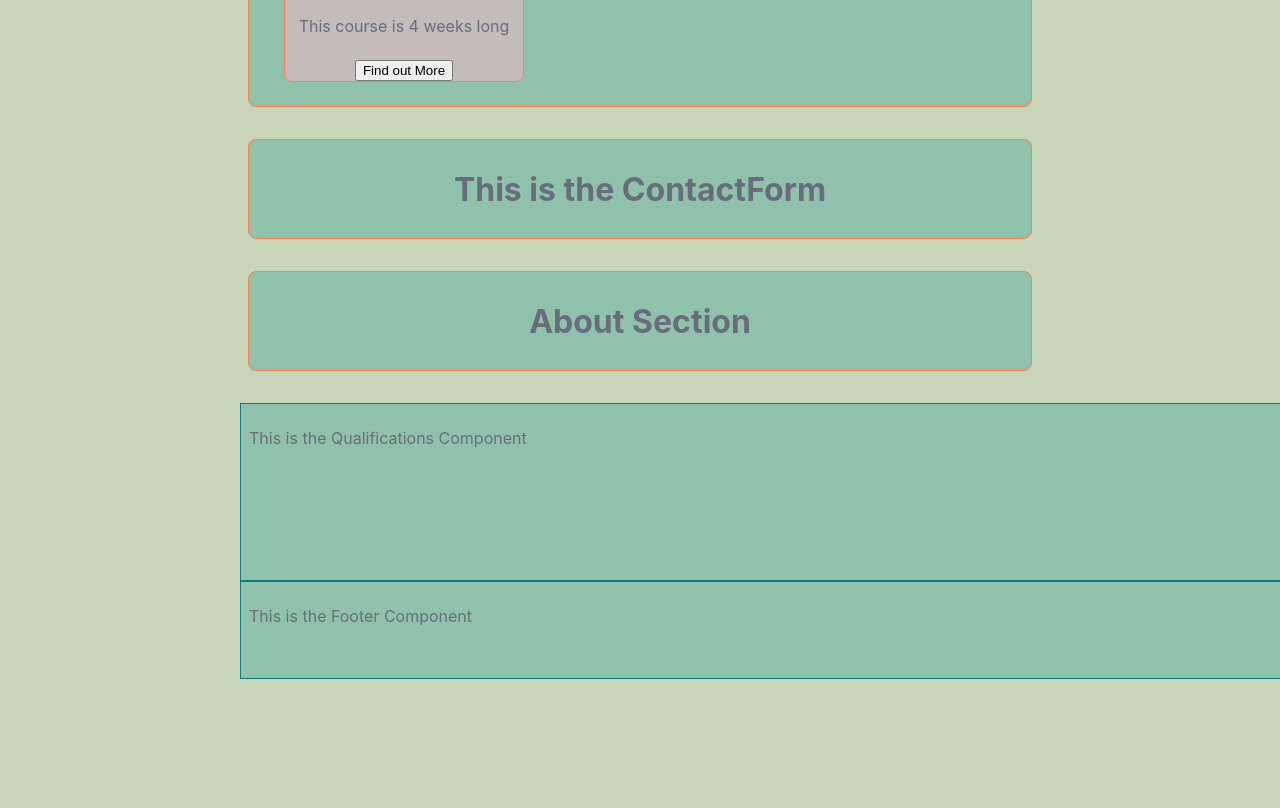
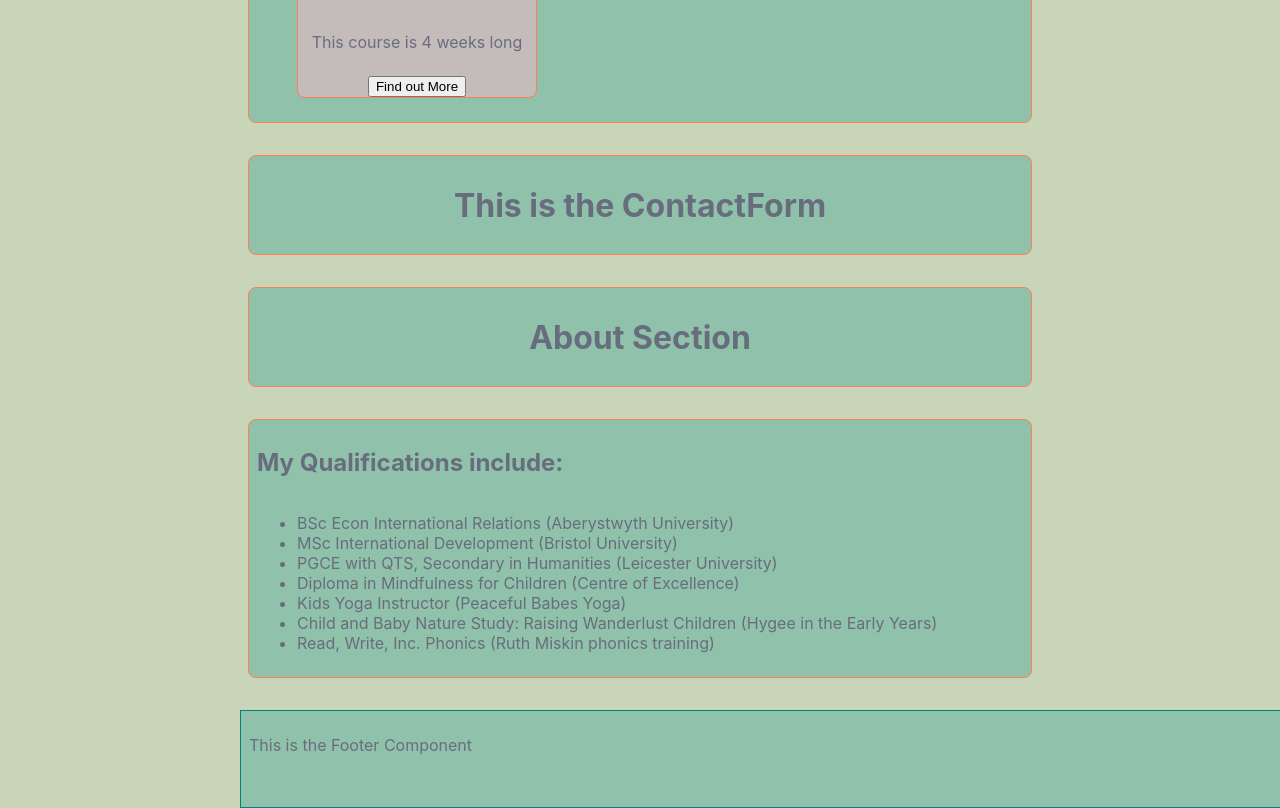
Before and after one commit to procrastian/client_bce, a React (Create React App) app: page / in a window 1280 px wide. Shown: the part 1140-1948 px from the top of the page. Before the commit the page ends 1819 px from the top, so only its background shows below. Built offline with nearby package versions, Linux system fonts and the light colour scheme.

Commit message:
qualifications started

```diff
--- a/src/App.css
+++ b/src/App.css
@@ -12,7 +12,6 @@ body {
   background-color: var(--bg-main-color);
   color: var(--txt-main-color);
   font-size: 16px;
-
 }
 
 h1 {
@@ -32,6 +31,8 @@ h1 {
   padding: 8px;
   margin: 32px 8px 32px 8px;
   border: solid 1px coral;
+  min-height: fit-content;
+  display: grid;
 }
 
 .component {
@@ -57,7 +58,3 @@ h1 {
   object-fit: cover;
   object-position: 100% center;
 }
-
-#qualifications {
-  height: 160px;
-}
--- a/src/App.js
+++ b/src/App.js
@@ -1,10 +1,11 @@
 import "./globalStylingVars.css";
 import "./App.css";
-import { Header, Qualifications, Footer } from "./Components";
+import { Header, Footer } from "./Components";
 import Home from "./pages/home";
 import About from "./pages/about";
 import CourseList from "./pages/course_list";
 import ContactForm from "./pages/contact_form";
+import Qualifications from "./pages/qualifications";
 
 function App() {
   return (
--- a/src/Components/Qualifications/index.js
+++ b/src/Components/Qualifications/index.js
@@ -1,9 +1 @@
-import "./style.css";
-
-export default function Qualifications() {
-  return (
-    <div className="component" id="qualifications">
-      <p>This is the Qualifications Component</p>
-    </div>
-  );
-}
+//qualifications images to go here
--- a/src/pages/home/style.css
+++ b/src/pages/home/style.css
@@ -1,7 +1,3 @@
-#home {
-  display: grid;
-}
-
 #home > .image_container {
   background: white;
   padding: 5%;
--- /dev/null
+++ b/src/pages/qualifications/index.js
@@ -0,0 +1,23 @@
+import "./style.css";
+
+export default function Qualifications() {
+  return (
+    <div className="card" id="qualifications">
+      <h2>My Qualifications include:</h2>
+      <div className="text_container" id="qualifications_text">
+        <ul>
+          <li>BSc Econ International Relations (Aberystwyth University)</li>
+          <li>MSc International Development (Bristol University)</li>
+          <li>PGCE with QTS, Secondary in Humanities (Leicester University)</li>
+          <li>Diploma in Mindfulness for Children (Centre of Excellence)</li>
+          <li>Kids Yoga Instructor (Peaceful Babes Yoga)</li>
+          <li>
+            Child and Baby Nature Study: Raising Wanderlust Children (Hygee in
+            the Early Years)
+          </li>
+          <li>Read, Write, Inc. Phonics (Ruth Miskin phonics training)</li>
+        </ul>
+      </div>
+    </div>
+  );
+}
--- /dev/null
+++ b/src/pages/qualifications/style.css
@@ -0,0 +1,3 @@
+#qualifications_text {
+  text-align: start;
+}
```
